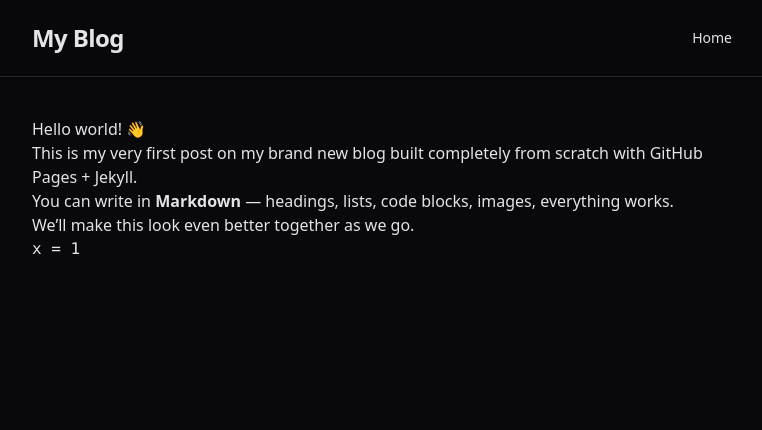
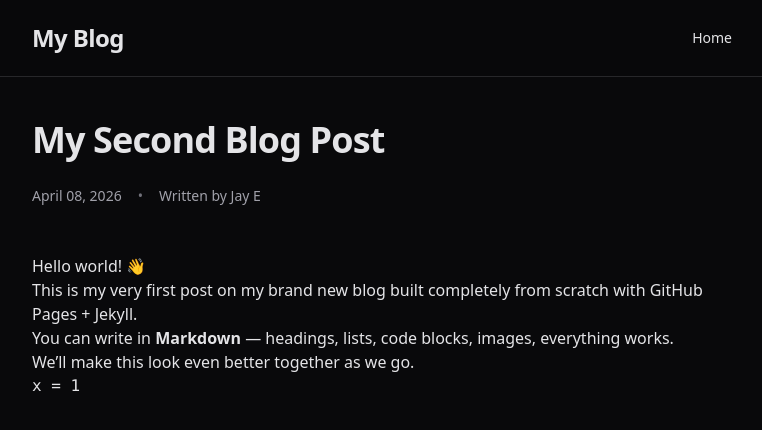
Before and after one commit to jayjoe101/jayjoe101.github.io, a Jekyll site: the page built from _blog/new post.md, in a window 1280 px wide. Shown: the top 430 px of the page, without its empty margins (248-1010 px from the left). Built offline with Jekyll 4.4.1, drawn with Linux system fonts in a browser that asks for light colours; nearby versions of some CDN libraries.

Commit message:
actual title header fix

```diff
--- a/_blog/new post.md
+++ b/_blog/new post.md
@@ -3,6 +3,16 @@ title: My Second Blog Post
 date: 2026-04-08 13:00:00 -0400
 layout: default
 ---
+
+<header class="mb-12">
+  <h1 class="text-4xl font-bold tracking-tight leading-tight">{{ page.title }}</h1>
+
+  <div class="flex items-center gap-x-4 mt-6 text-sm text-zinc-400">
+    <time>{{ page.date | date: "%B %d, %Y" }}</time>
+    <span class="text-zinc-500">•</span>
+    <span>Written by {{ site.author }}</span>
+  </div>
+</header>
 
 Hello world! 👋
 
```
